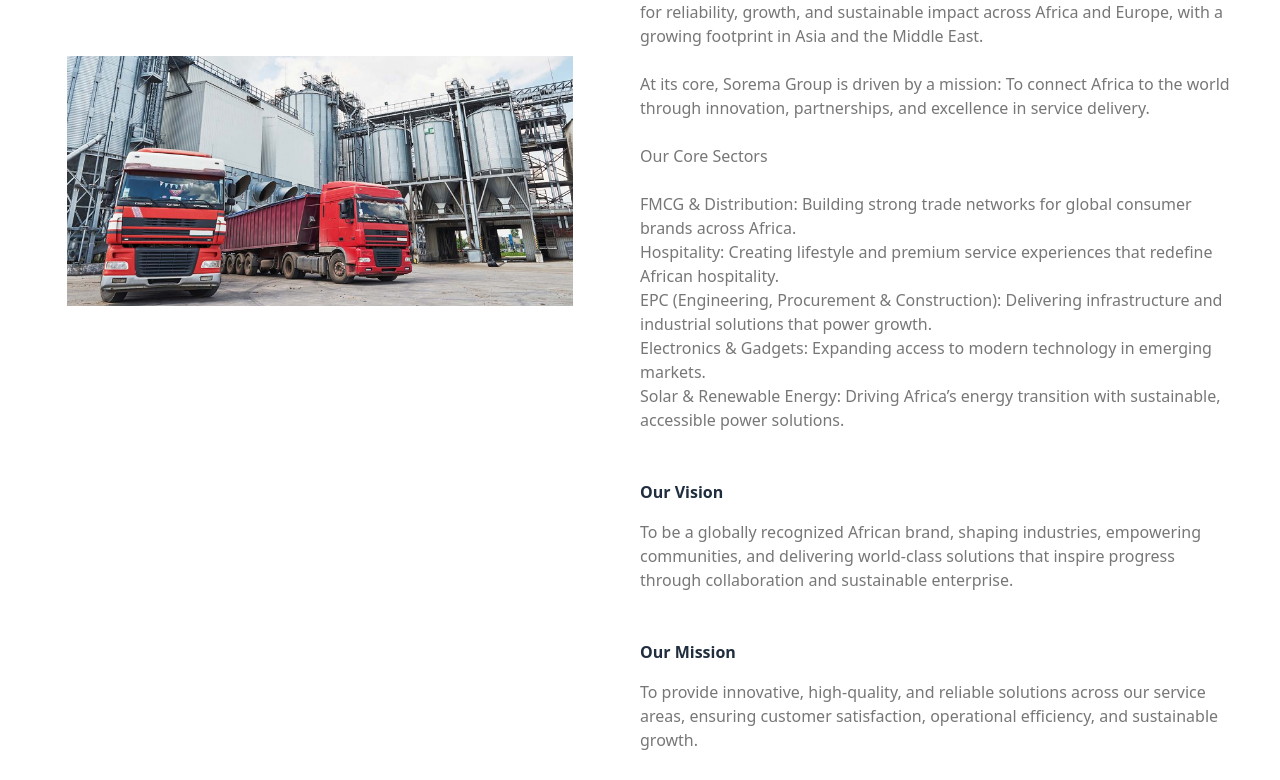
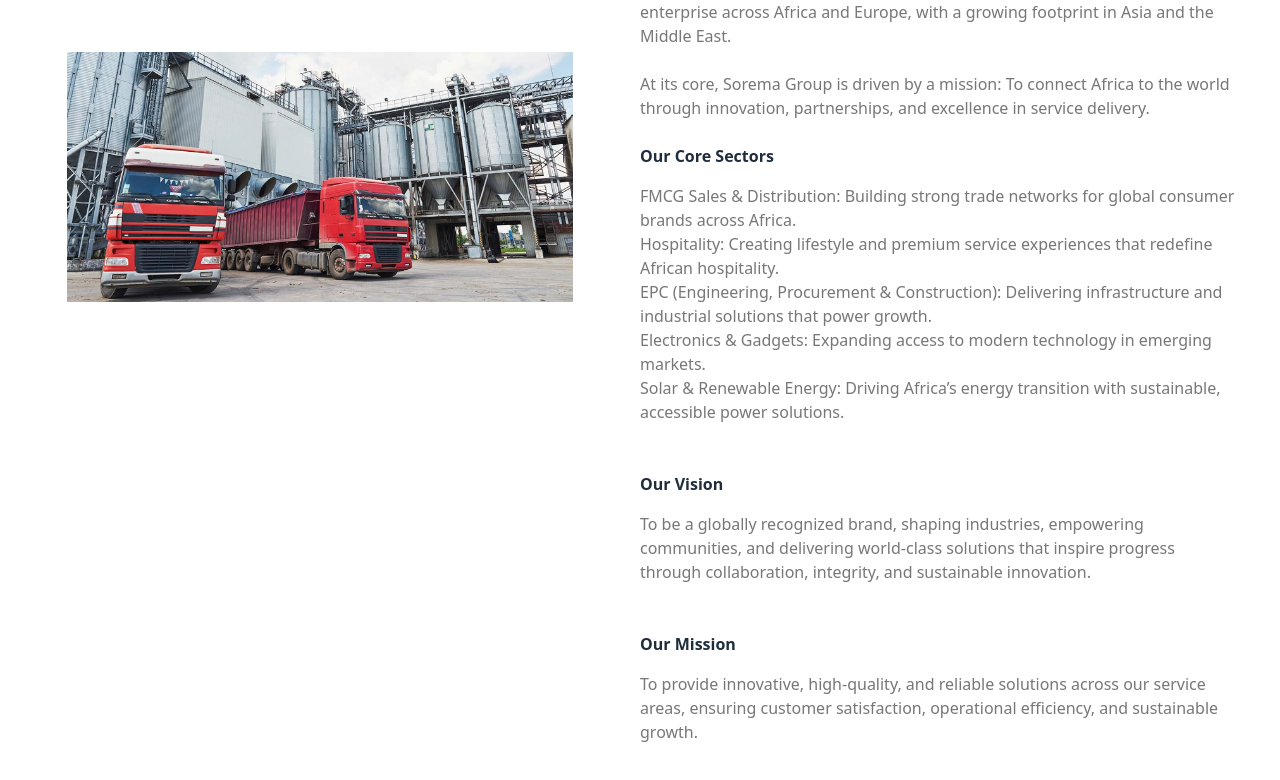
Before and after one commit to Tjayx/psychic-invention-sore-ma, a React (Vite) app: page /about-us in a window 1280 px wide. Shown: the part 1022-1802 px from the top of the page. Built offline with nearby package versions, Linux system fonts and the light colour scheme.

Commit message:
fAndf partner

```diff
--- a/src/components/About-Sorema/index.tsx
+++ b/src/components/About-Sorema/index.tsx
@@ -26,19 +26,18 @@ const index = () => {
         <div>
           <h2>Sorema Group</h2>
           <p>
-            Sorema Group, founded in 2016, is a diversified African conglomerate
-            with business interests spanning Fast-Moving Consumer Goods (FMCG),
-            hospitality, engineering, procurement & construction (EPC), electronics
-            & gadgets, and renewable energy solutions.
+            Sorema Group, founded in 2016, is a diversified conglomerate with business interests
+            spanning Fast-Moving Consumer Goods (FMCG), Hospitality, Engineering, Procurement &
+            Construction (EPC), Electronics & Smart Technology, and Renewable Energy Solutions.
             <br />
-            The Group’s origins trace back to Sorema Nigeria Limited, its pioneering subsidiary
-            and foundation entity, which continues to serve as the Group’s core operational
-            and technical arm, driving major EPC and infrastructure projects across Africa.
-            Headquartered in Nigeria, Sorema connects local markets to global opportunities
-            through innovation, strategic partnerships, and operational excellence.
-            Over the years, the Group has built a solid reputation for reliability, growth,
-            and sustainable impact across Africa and Europe, with a growing footprint in Asia
-            and the Middle East.
+            The Group’s origins trace back to Sorema Nigeria Limited, its pioneering subsidiary and
+            foundational entity , which continues to lead major EPC, infrastructure, and FMCG projects
+            across regions.
+            Headquartered in Nigeria, Sorema connects local markets with global opportunities through
+            innovation, strategic partnerships, and operational excellence.
+            Over the years, the Group has built a solid reputation for reliability, sustainable growth,
+            and impactful enterprise across Africa and Europe, with a growing footprint in Asia and the
+            Middle East.
             <br />
             <br />
             At its core, Sorema Group is driven by a mission:
@@ -46,10 +45,9 @@ const index = () => {
             partnerships, and excellence in service delivery.
             <br />
             <br />
-            Our Core Sectors
-            <br />
-            <br />
-            FMCG & Distribution: Building strong trade networks for global consumer
+            <h4>Our Core Sectors</h4>
+
+            FMCG Sales & Distribution: Building strong trade networks for global consumer
             brands across Africa.
             <br />
             Hospitality: Creating lifestyle and premium service experiences that
@@ -69,9 +67,9 @@ const index = () => {
         <div>
           <h4>Our Vision</h4>
           <p>
-            To be a globally recognized African brand, shaping industries, empowering
+            To  be a globally recognized brand,  shaping industries, empowering
             communities, and delivering world-class solutions that inspire progress
-            through collaboration and sustainable enterprise.
+            through collaboration, integrity, and sustainable innovation.
           </p>
         </div>
         <div>
--- a/src/components/About-Us/index.tsx
+++ b/src/components/About-Us/index.tsx
@@ -24,14 +24,11 @@ const index = () => {
         <h4 className="text-[#6fa0cd] text-lg">About Us</h4>
         <h2 className="who-we-are">Who We Are</h2>
         <p className="text-[#787878]">
-          Sorema Group is a diversified African conglomerate born from Sorema Nigeria
-          Limited, the Group’s original and core EPC arm established in 2016.
-          Headquartered in Nigeria, we operate across FMCG, hospitality, EPC,
-          electronics, and renewable energy, connecting Africa to global markets
-          through innovation and strategic partnerships.
-          <br/>
-          Our vision is to be a globally recognized African brand, delivering sustainable
-          solutions that empower people, drive growth, and inspire progress.
+          Sorema Group is a diversified conglomerate driving growth across FMCG,
+          Hospitality, EPC, Smart Technology, and Renewable Energy.
+          We connect markets and industries through innovation, partnerships,
+          integrity, and excellence , delivering trusted solutions that inspire
+          global progress.
         </p>
         <Button
           content={"View more"}
--- a/src/components/Hero/index.tsx
+++ b/src/components/Hero/index.tsx
@@ -42,7 +42,7 @@ const Index = () => {
           <br/>
           SOREMA GROUP LTD.
         </h1>
-        <p>Driving global business through innovation and partnerships-with integrity and excellence.</p>
+        <p>One Group. Multiple Sectors. A single commitment to innovation, integrity, and excellence.</p>
         <div className="buttons">
           <Link to="/our-services" className="services">
             Our Services
--- a/src/pages/Landing-Page/index.tsx
+++ b/src/pages/Landing-Page/index.tsx
@@ -6,10 +6,11 @@ import vaibImage from "../../assets/vaib_company.png";
 //import shellImage from "../../assets/shell.png";
 //import lngImage from "../../assets/nigeria-lng.jpg";
 import btechImage from "../../assets/btech_company.png";
+import fAndfImage from "../../assets/fandf_wines.png";
 import { motion } from "motion/react";
 
 const index = () => {
-  const clientsImages = [btechImage, vaibImage];
+  const clientsImages = [btechImage, vaibImage, fAndfImage];
 
   return (
     <div className="landing-page">
```
Also changed, not shown: src/assets/fandf_wines.png (added).
